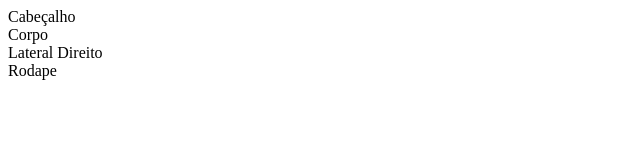
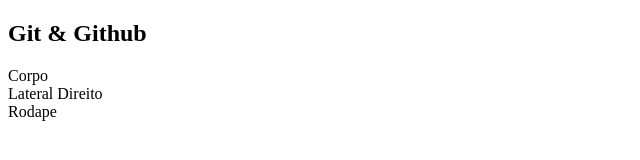
Before and after one commit to joabtorres/curso_git, a plain HTML site: page index.html in a window 1280 px wide. Shown: the whole page, without its empty margins (0-640 px from the left). Drawn offline with Linux system fonts and the light colour scheme.

Commit message:
joab - inserido titulo no cabecalho

```diff
--- a/index.html
+++ b/index.html
@@ -7,7 +7,7 @@
 <body>
 	<div id="interface">
 		<div id="header">
-			Cabeçalho
+			<h2 class="text-center">Git & Github</h2>
 		</div>
 		<div id="section">
 			Corpo
```
